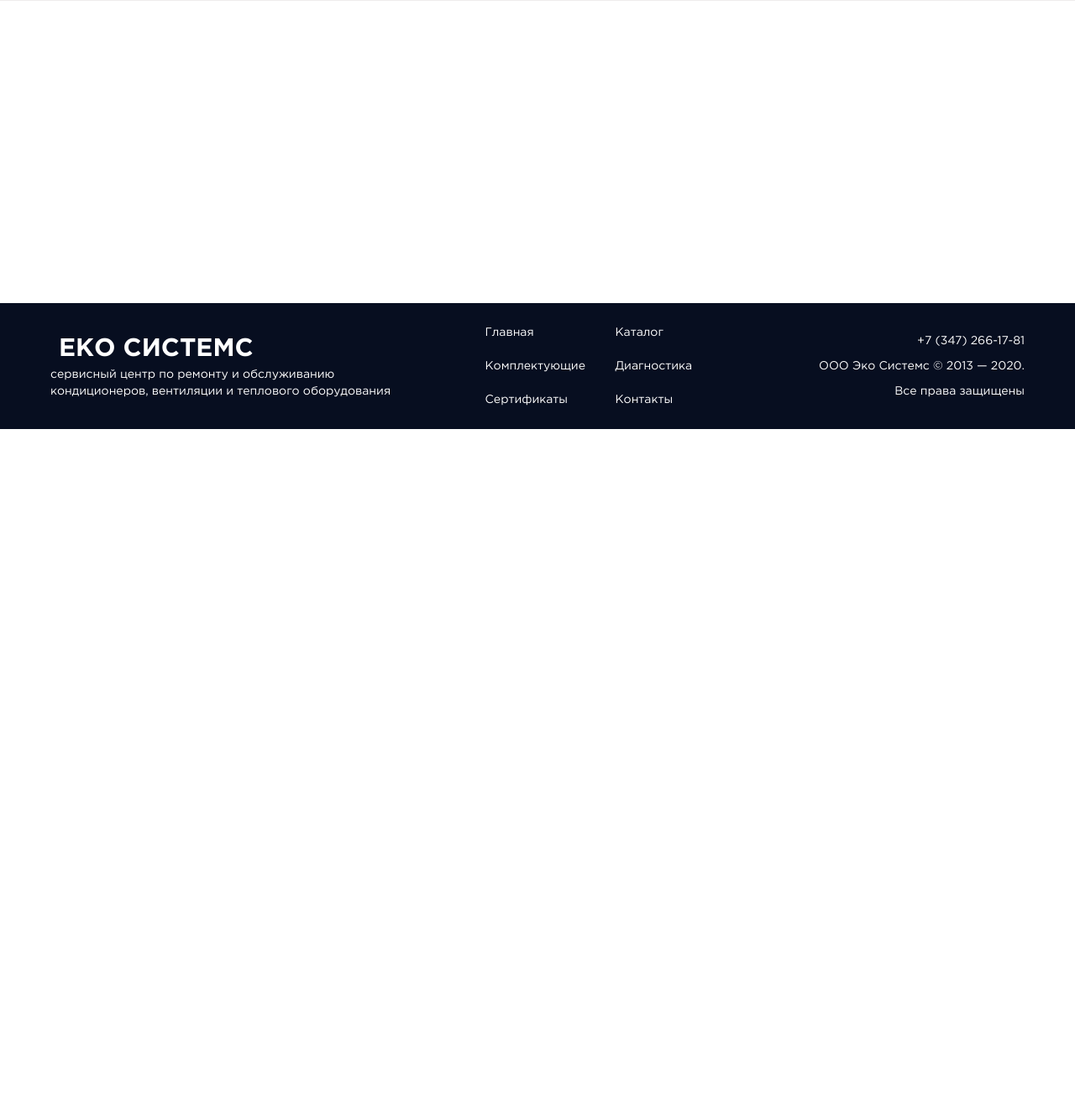
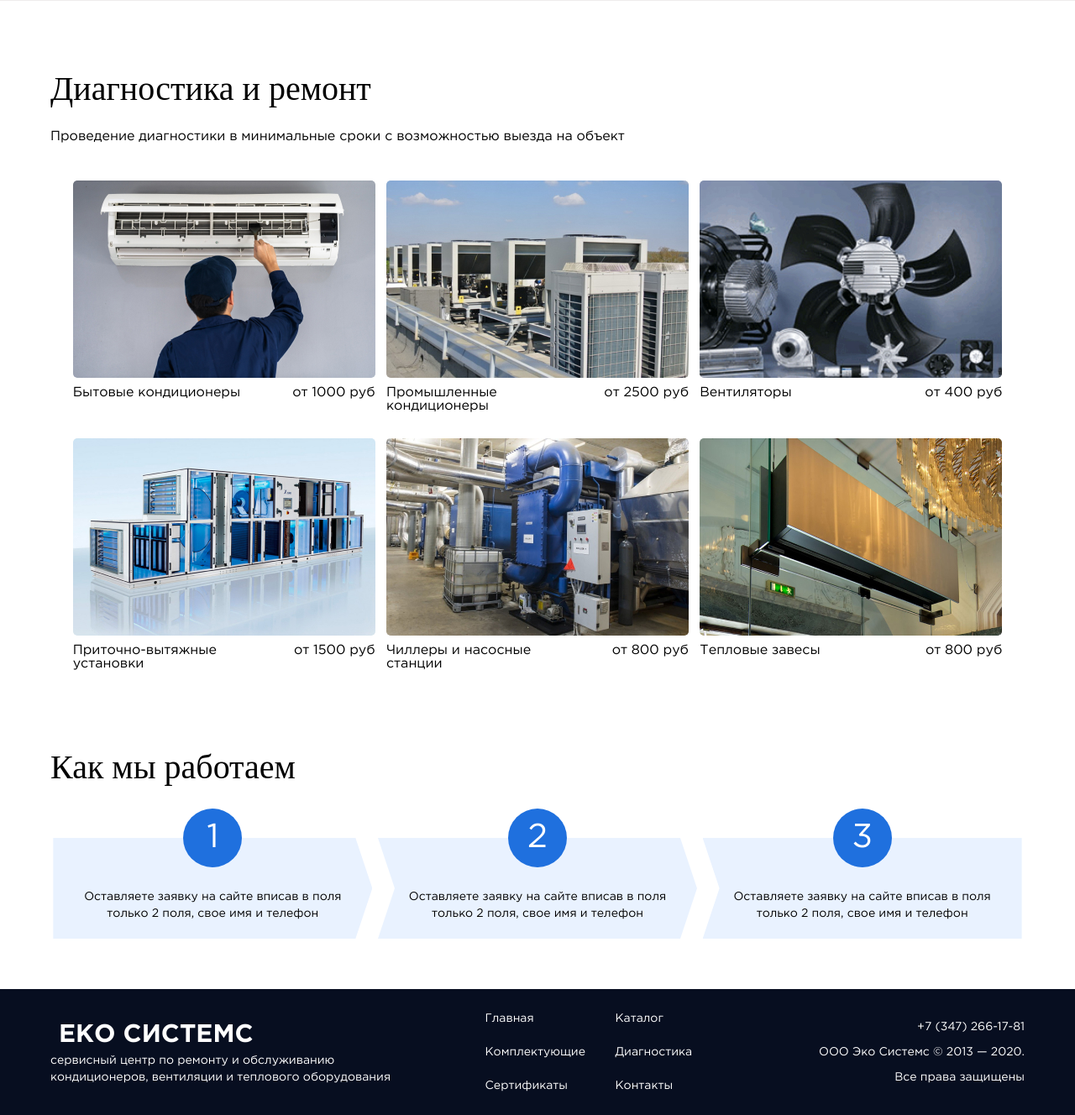
Before and after one commit to FriJis/eko-systema, a PHP site: page /?page=catalog in a window 1280 px wide. Shown: the part 439-1767 px from the top of the page at 84% size. Before the commit the page ends 950 px from the top, so only its background shows below. Run offline with PHP 8.4, Linux system fonts and the light colour scheme; some web fonts are replaced.

Commit message:
create how to work in the catalog

```diff
--- a/components/catalog.php
+++ b/components/catalog.php
@@ -0,0 +1,15 @@
+<div class="catalog">
+	<?template('main/diagnostics', [
+		'h1' =>	'Диагностика и ремонт',
+		'text' => 'Проведение диагностики в минимальные сроки с возможностью выезда на объект' ,
+		'arr' => [
+			['img' => '1.jpg', 'title' => 'Бытовые кондиционеры', 'cena' => '1000'],
+			['img' => '2.jpg', 'title' => 'Промышленные кондиционеры', 'cena' => '2500'],
+			['img' => '3.jpg', 'title' => 'Вентиляторы', 'cena' => '400'],
+			['img' => '4.jpg', 'title' => 'Приточно-вытяжные установки', 'cena' => '1500'],
+			['img' => '5.jpg', 'title' => 'Чиллеры и насосные станции', 'cena' => '800'],
+			['img' => '6.jpg', 'title' => 'Тепловые завесы', 'cena' => '800']
+		]
+	])?>
+	<?template('catalog/howToWork')?>
+</div>
--- /dev/null
+++ b/components/catalog/howToWork.php
@@ -0,0 +1,17 @@
+<div class="howToWork content">
+    <div class="h1">Как мы работаем</div>
+    <div class="flex around wrap">
+        <div class="block">
+            <div class="number">1</div>
+            <div class="text">Оставляете заявку на сайте вписав в поля только 2 поля, свое имя и телефон</div>
+        </div>
+        <div class="block">
+            <div class="number">2</div>
+            <div class="text">Оставляете заявку на сайте вписав в поля только 2 поля, свое имя и телефон</div>
+        </div>
+        <div class="block">
+            <div class="number">3</div>
+            <div class="text">Оставляете заявку на сайте вписав в поля только 2 поля, свое имя и телефон</div>
+        </div>
+    </div>
+</div>
--- a/dist/app.css
+++ b/dist/app.css
@@ -454,6 +454,43 @@ header nav ul li:hover, header nav ul li.active{
 	transform: translate(-50%,-50%);
 	background: white;
 }
+
+.howToWork .block {
+	position: relative;
+	width: 380px;
+	margin: 40px 0;
+}
+.howToWork .block .text {
+    --length-work-clip: 20px;
+    background: #e9f2ff;
+    padding: 60px 20px 20px;
+    text-align: center;
+    font-size: 14px;
+    line-height: 20px;
+    clip-path: polygon(0 0, calc(100% - var(--length-work-clip)) 0, 100% 50%, calc(100% - var(--length-work-clip)) 100%, 0 100%, var(--length-work-clip) 50%);
+}
+.howToWork .block:first-child .text{
+	clip-path: polygon(0 0, calc(100% - var(--length-work-clip)) 0, 100% 50%, calc(100% - var(--length-work-clip)) 100%, 0 100%, 0 50%);
+}
+.howToWork .block:last-child .text{
+	clip-path: polygon(0 0, 100% 0, 100% 50%, 100% 100%, 0 100%, var(--length-work-clip) 50%);
+}
+.howToWork .number {
+    width: 70px;
+    line-height: 70px;
+    text-align: center;
+    align-items: center;
+    position: absolute;
+    transform: translate(-50%, -50%);
+    top: 0;
+    left: 50%;
+    background: #1f70de;
+    font-size: 40px;
+    z-index: 1;
+    color: white;
+    border-radius: 50px;
+}
+
 footer {
 	background: #070E20;
     height: 150px;
```
Also changed, not shown: src/css/style.css (+37 -0 lines), src/index.js (+1 -10 lines), dist/main.js, src/components/garant.vue (deleted).
